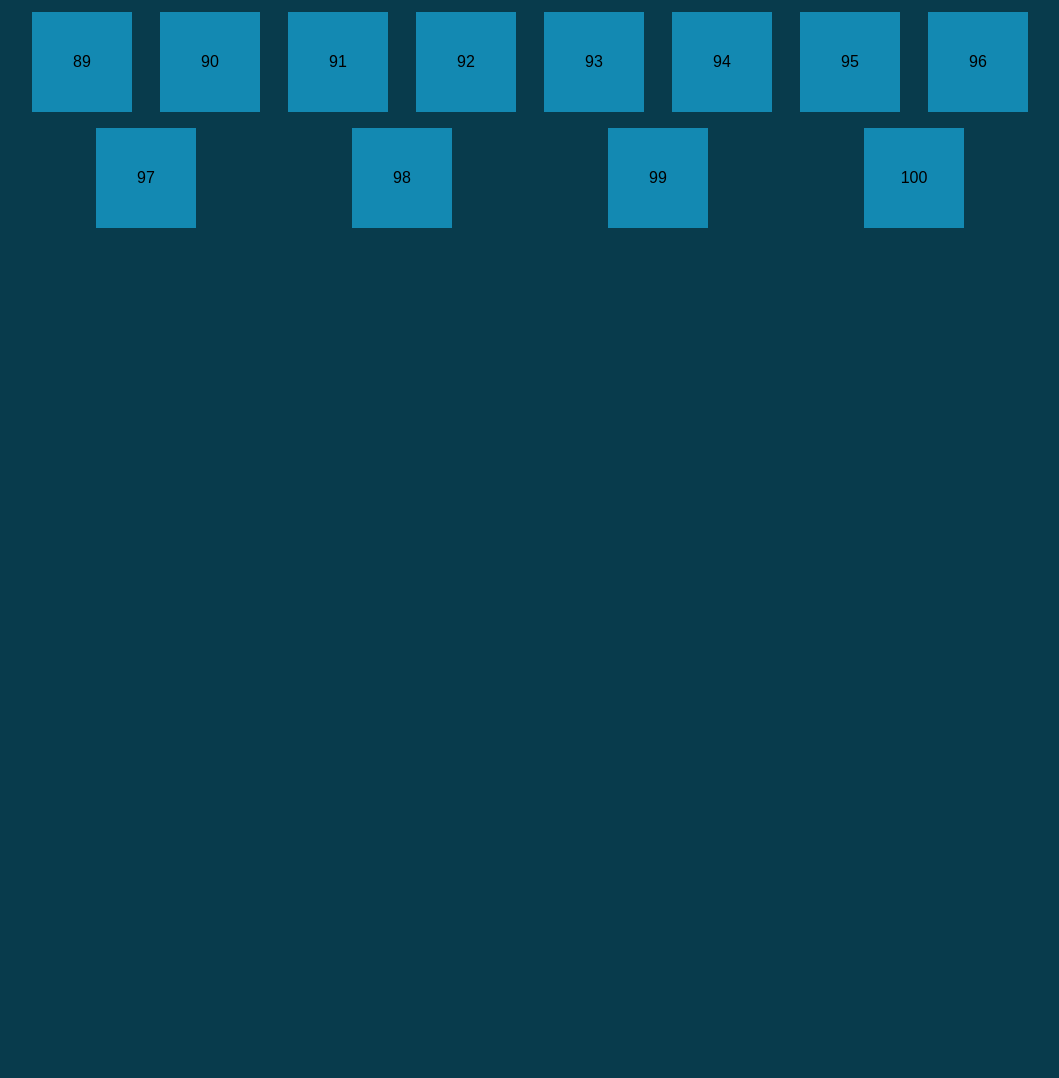
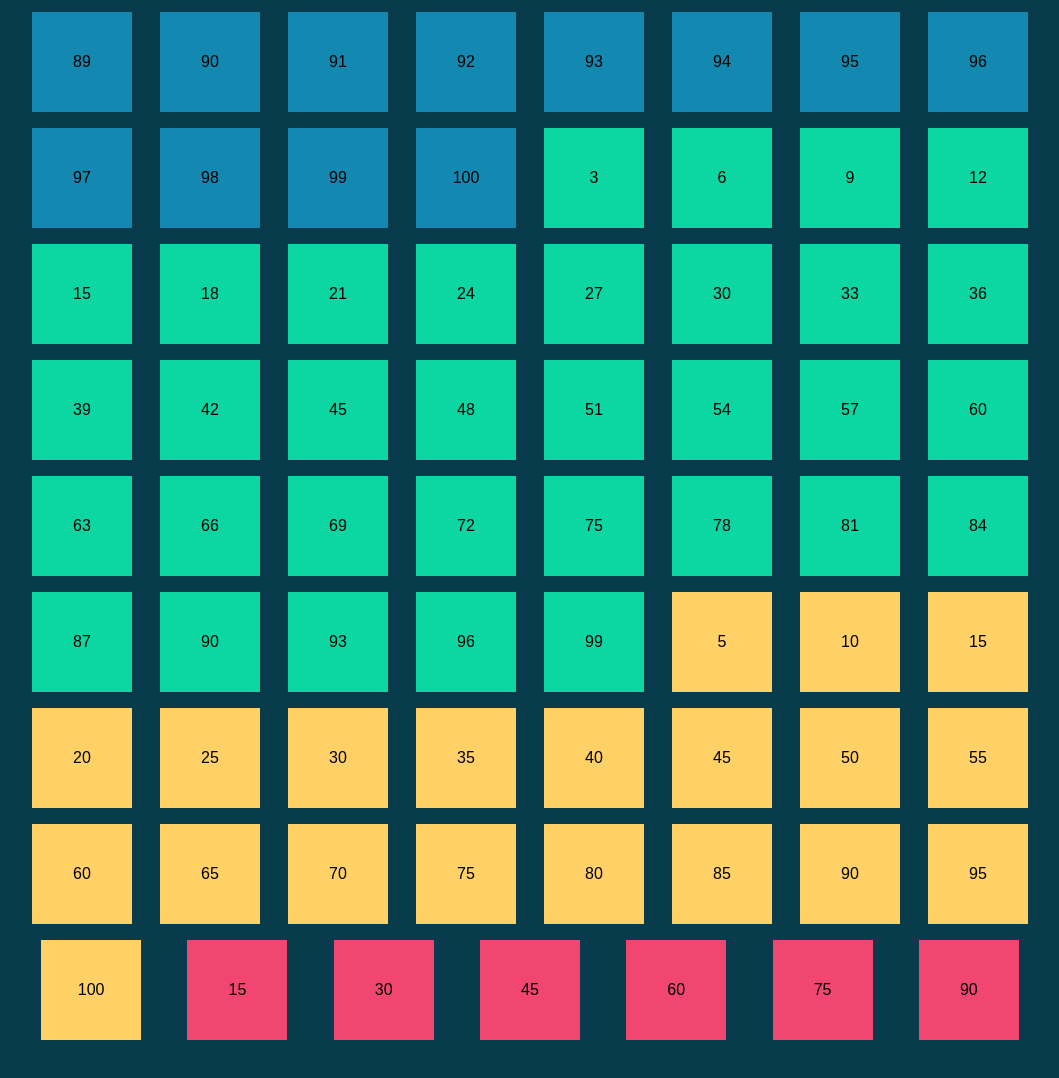
Before and after one commit to lucamagenes/js-fizzbuzzdom, a plain HTML site: page index.html in a window 1280 px wide. Shown: the part 1476-2554 px from the top of the page, without its empty margins (110-1169 px from the left). Before the commit the page ends 1776 px from the top, so only its background shows below. Drawn offline with Linux system fonts and the light colour scheme.

Commit message:
create iterazioni multipli di 3 multipli di 5 multipli contemporanei di 3 e 5

```diff
--- a/assets/css/style.css
+++ b/assets/css/style.css
@@ -37,6 +37,14 @@ body {
     line-height: 100px;
 }
 
-.box-3 {
+.fizz {
     background-color: #0cd6a1;
 }
+
+.buzz {
+    background-color: #ffd166;
+}
+
+.fizzbuzz {
+    background-color: #f0466f;
+}
--- a/assets/js/main.js
+++ b/assets/js/main.js
@@ -14,16 +14,16 @@
 
 let list = document.querySelector(".list")
 
+
 for (let i = 1; i <= 100; i++) {
 
     console.log(i);
-    const element = `<li class="box"> ${i} </li>`
+    const element = `<li class="box"> ${i} </li>`;
 
-    /* list.innerHTML += element */
+    list.innerHTML += element
+    //list.insertAdjacentHTML("beforeend", element);
 
-    list.insertAdjacentHTML("beforeend", element)
 }
-
 
 
 //stile differente per i valori multipli di 3
@@ -36,6 +36,18 @@ for (let i = 1; i <= 100; i++) {
 
 */
 
+for (let i = 3; i <= 100; i = i + 3) {
+
+    console.log(i);
+    const element = `<li class="box fizz"> ${i} </li>`;
+
+    list.innerHTML += element
+    //list.insertAdjacentHTML("beforeend", element);
+
+}
+
+
+
 
 //stile differente per i valori multipli di 5
 
@@ -47,6 +59,18 @@ for (let i = 1; i <= 100; i++) {
 
 */
 
+for (let i = 5; i <= 100; i = i + 5) {
+
+    console.log(i);
+    const element = `<li class="box buzz"> ${i} </li>`;
+
+    list.innerHTML += element
+    //list.insertAdjacentHTML("beforeend", element);
+
+}
+
+
+
 
 //stile differente per i valori multipli di 3 e di 5
 
@@ -57,3 +81,13 @@ for (let i = 1; i <= 100; i++) {
 -assegno a questi elementi uno stile differente
 
 */
+
+for (let i = 15; i <= 100; i = i + 15) {
+
+    console.log(i);
+    const element = `<li class="box fizzbuzz"> ${i} </li>`;
+
+    list.innerHTML += element
+    //list.insertAdjacentHTML("beforeend", element);
+
+}
```
